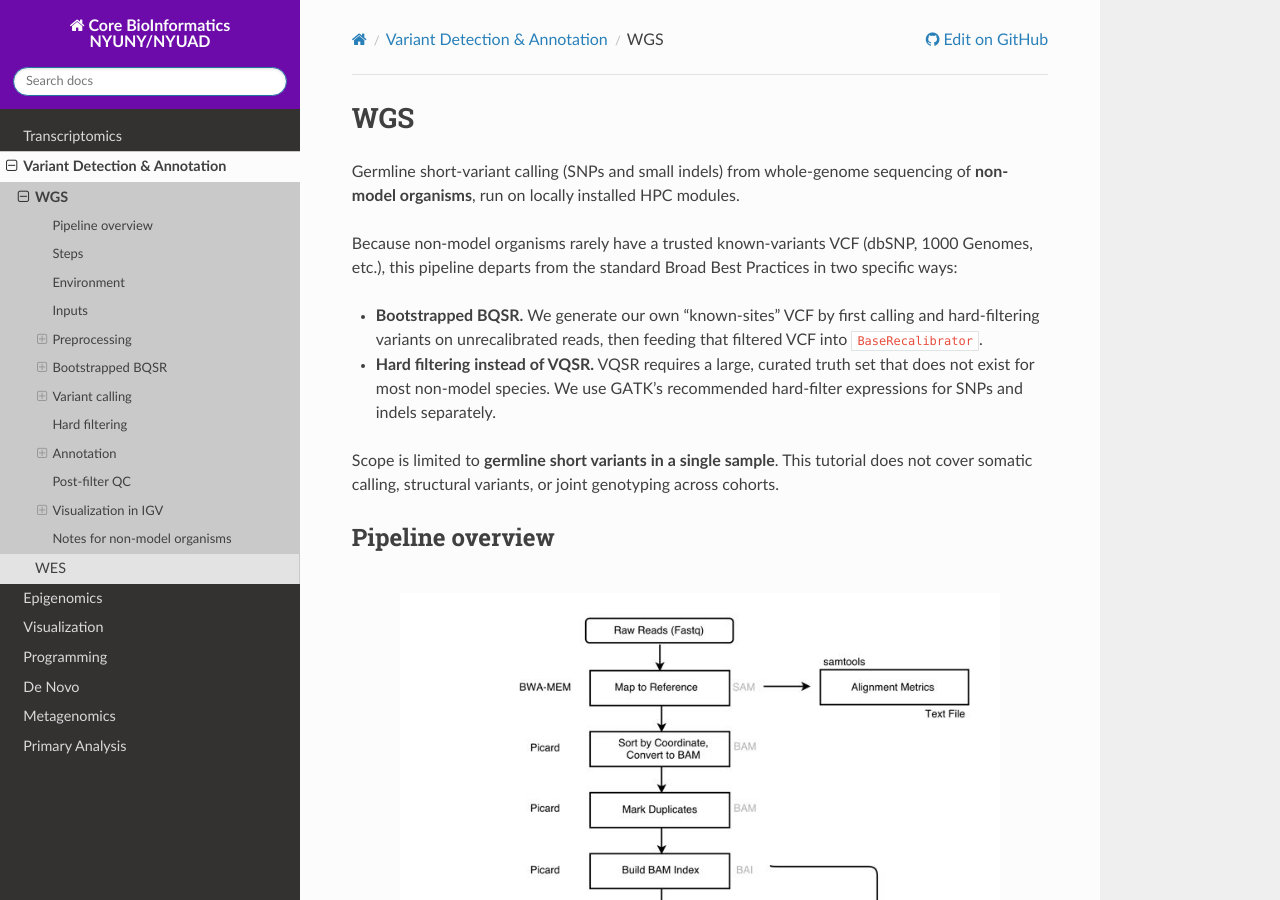
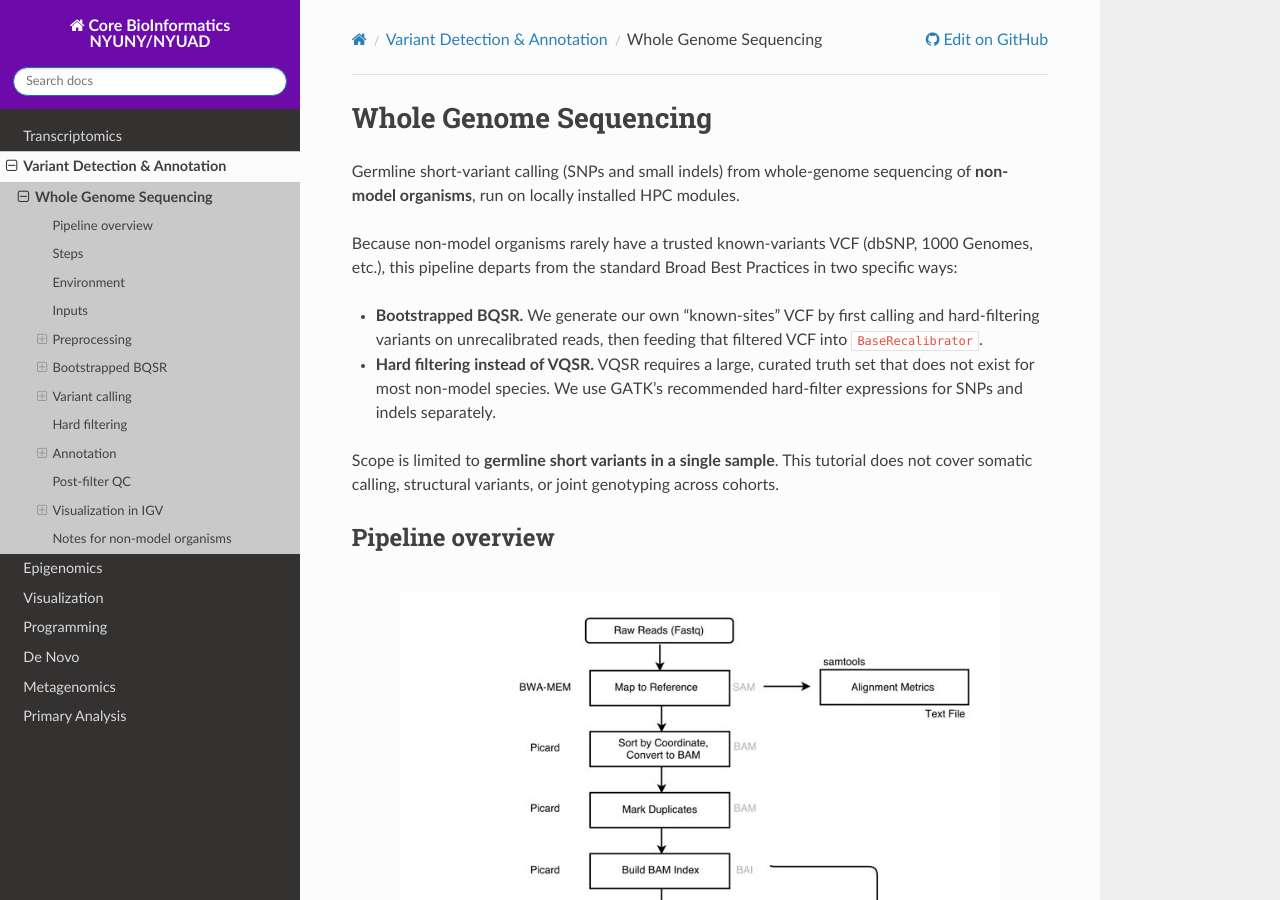
Before and after one commit to learn-gencore/learn-gencore, a Sphinx documentation site: the page built from source/variant_detection/wgs.rst, in a window 1280 px wide and 900 px high. Built offline with Sphinx 7.4.7 and the Read the Docs theme 3.1.0, drawn with Linux system fonts in a browser that asks for light colours.

Commit message:
Remove blank WES page from TOC, rename WGS to Whole Genome Sequencing

```diff
--- a/source/variant_detection/index.rst
+++ b/source/variant_detection/index.rst
@@ -5,4 +5,3 @@ Variant Detection & Annotation
    :maxdepth: 1
 
    wgs
-   wes
--- a/source/variant_detection/wgs.rst
+++ b/source/variant_detection/wgs.rst
@@ -1,5 +1,5 @@
-WGS
-===
+Whole Genome Sequencing
+=======================
 
 Germline short-variant calling (SNPs and small indels) from whole-genome
 sequencing of **non-model organisms**, run on locally installed HPC modules.
```
